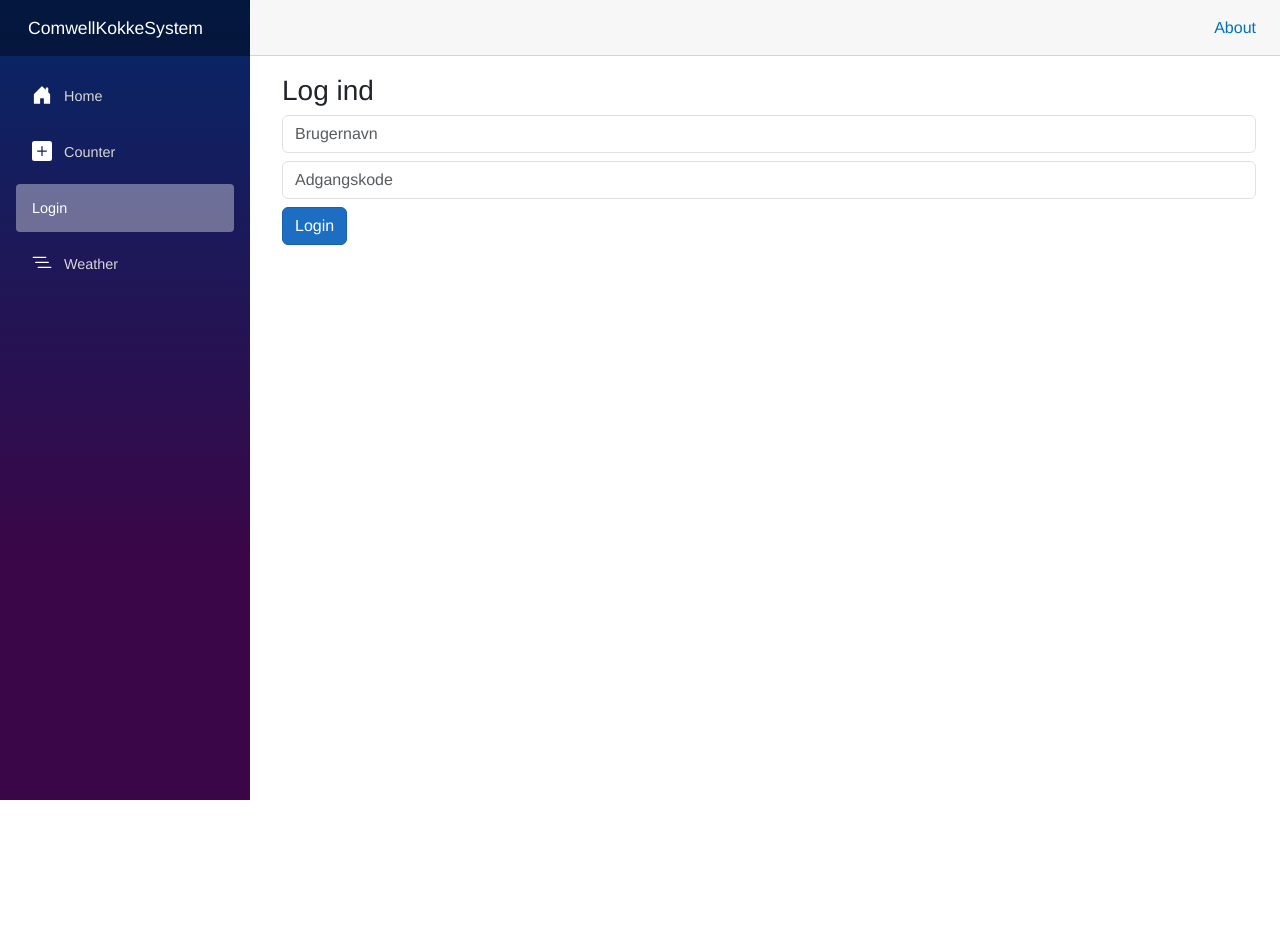
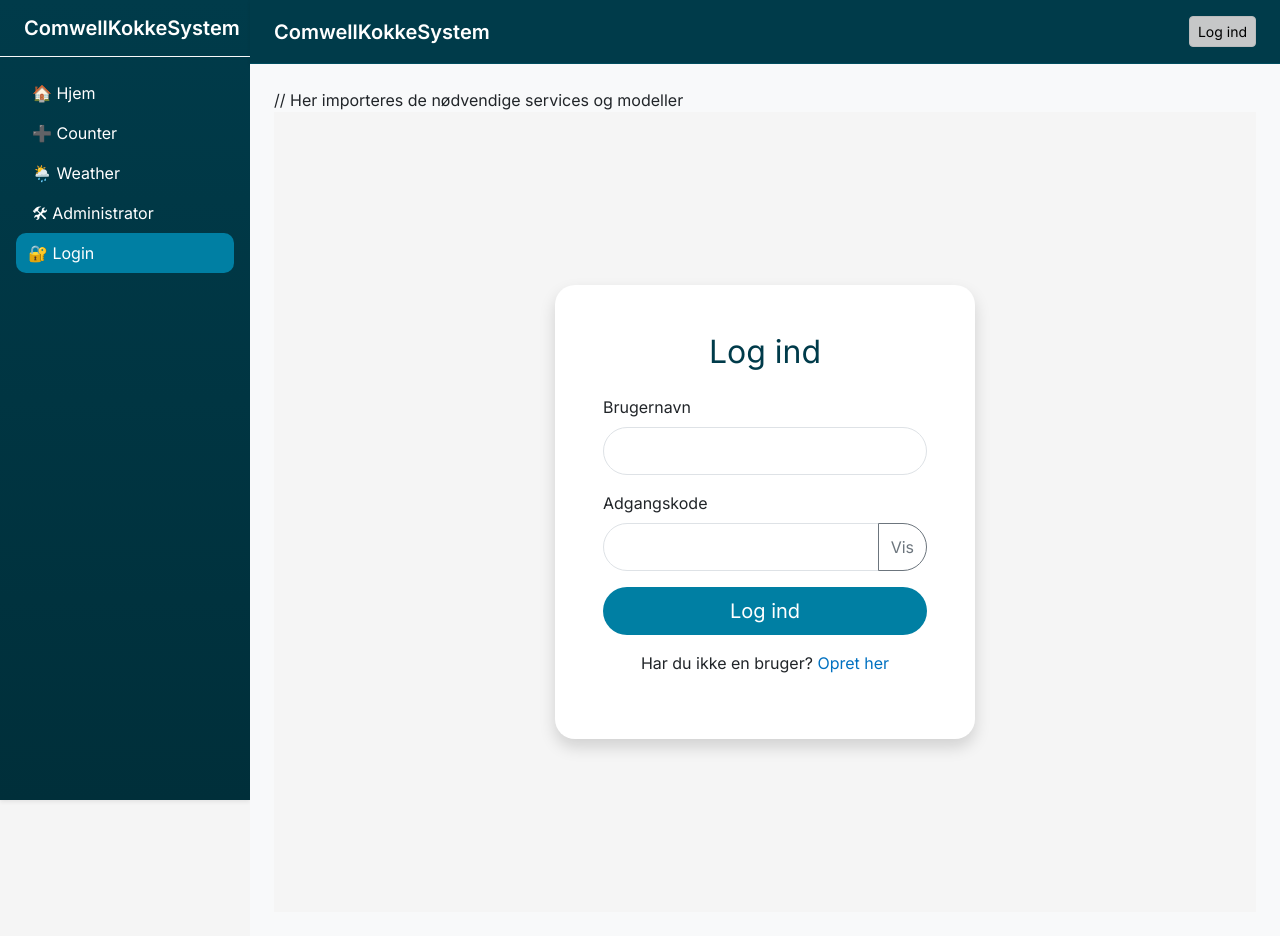
Before and after one commit to AwesomeBromonus/ComwellKokkeSystem, an ASP.NET Core app: page /login in a window 1280 px wide. Before the commit the page ends 800 px from the top, so only its background shows below. Run offline with ASP.NET Core 8, Linux system fonts and the light colour scheme; style sheets or scripts are compiled from the project's sources.

Commit message:
login fikset

```diff
--- a/ComwellKokkeSystem/Layout/MainLayout.razor
+++ b/ComwellKokkeSystem/Layout/MainLayout.razor
@@ -1,16 +1,55 @@
 @inherits LayoutComponentBase
-<div class="page">
-    <div class="sidebar">
+@inject UserState UserState
+@inject NavigationManager NavManager
+@implements IDisposable
+
+<div class="d-flex">
+    <div>
         <NavMenu />
     </div>
 
-    <main>
-        <div class="top-row px-4">
-            <a href="https://learn.microsoft.com/aspnet/core/" target="_blank">About</a>
+    <div class="flex-grow-1">
+        <!-- Topbar -->
+        <div class="d-flex justify-content-between align-items-center px-4 py-3 shadow-sm text-white"
+             style="background-color: #003b4a; border-bottom: 1px solid #004d5e;">
+            <h5 class="m-0 fw-semibold">ComwellKokkeSystem</h5>
+
+            @if (UserState.IsLoggedIn)
+            {
+                <div class="d-flex align-items-center gap-3">
+                    <span class="fw-semibold">
+                        <i class="bi bi-person-fill"></i> @UserState.Username (@UserState.Role)
+                    </span>
+                    <button class="btn btn-sm btn-outline-light" @onclick="Logout">Log ud</button>
+                </div>
+            }
+            else
+            {
+                <NavLink href="/login" class="btn btn-sm btn-light">Log ind</NavLink>
+            }
         </div>
 
-        <article class="content px-4">
+        <!-- Main content -->
+        <div class="p-4" style="background-color: #f8f9fa; min-height: 100vh;">
             @Body
-        </article>
-    </main>
+        </div>
+    </div>
 </div>
+
+@code {
+    private void Logout()
+    {
+        UserState.Logout();
+        NavManager.NavigateTo("/");
+    }
+
+    protected override void OnInitialized()
+    {
+        UserState.OnChange += StateHasChanged;
+    }
+
+    public void Dispose()
+    {
+        UserState.OnChange -= StateHasChanged;
+    }
+}
--- a/ComwellKokkeSystem/Layout/NavMenu.razor
+++ b/ComwellKokkeSystem/Layout/NavMenu.razor
@@ -1,44 +1,64 @@
-<div class="top-row ps-3 navbar navbar-dark">
-    <div class="container-fluid">
-        <a class="navbar-brand" href="">ComwellKokkeSystem</a>
-        <button title="Navigation menu" class="navbar-toggler" @onclick="ToggleNavMenu">
-            <span class="navbar-toggler-icon"></span>
-        </button>
+@inject NavigationManager NavManager
+@inject UserState UserState
+@implements IDisposable
+
+<div class="sidebar vh-100 shadow-sm" style="width: 250px; background: linear-gradient(180deg, #003b4a 0%, #002f3a 100%);">
+    <div class="px-4 py-3 border-bottom border-light">
+        <h5 class="m-0 text-white fw-semibold">ComwellKokkeSystem</h5>
     </div>
-</div>
 
-<div class="@NavMenuCssClass nav-scrollable" @onclick="ToggleNavMenu">
-    <nav class="nav flex-column">
-        <div class="nav-item px-3">
-            <NavLink class="nav-link" href="" Match="NavLinkMatch.All">
-                <span class="bi bi-house-door-fill-nav-menu" aria-hidden="true"></span> Home
+    <nav class="nav flex-column mt-3 px-3">
+        <NavLink class="nav-link text-white" href="" Match="NavLinkMatch.All">
+            🏠 Hjem
+        </NavLink>
+        <NavLink class="nav-link text-white" href="/counter">
+            ➕ Counter
+        </NavLink>
+        <NavLink class="nav-link text-white" href="/weather">
+            🌦️ Weather
+        </NavLink>
+        <NavLink class="nav-link text-white" href="/administrator">
+            🛠 Administrator
+        </NavLink>
+
+        @if (UserState.IsLoggedIn && UserState.Role?.ToLower() == "elev")
+        {
+            <NavLink class="nav-link text-white" href="/elevatorblik">
+                🎓 Elev Overblik
             </NavLink>
-        </div>
-        <div class="nav-item px-3">
-            <NavLink class="nav-link" href="counter">
-                <span class="bi bi-plus-square-fill-nav-menu" aria-hidden="true"></span> Counter
+        }
+
+        @if (!UserState.IsLoggedIn)
+        {
+            <NavLink class="nav-link text-white" href="/login">
+                🔐 Login
             </NavLink>
-        </div>
-        <div class="nav-item px-3">
-            <NavLink class="nav-link" href="login">
-                <span class="oi oi-account-login" aria-hidden="true"></span> Login
-            </NavLink>
-        </div>
-        <div class="nav-item px-3">
-            <NavLink class="nav-link" href="weather">
-                <span class="bi bi-list-nested-nav-menu" aria-hidden="true"></span> Weather
-            </NavLink>
-        </div>
+        }
+        else
+        {
+            <hr class="text-white my-3" />
+            <div class="text-white small mb-2">
+                Logget ind som <strong>@UserState.Username</strong> (@UserState.Role)
+            </div>
+            <button class="btn btn-sm btn-outline-light w-100" @onclick="Logout">Log ud</button>
+        }
     </nav>
 </div>
 
 @code {
-    private bool collapseNavMenu = true;
+    protected override void OnInitialized()
+    {
+        UserState.OnChange += StateHasChanged;
+    }
 
-    private string? NavMenuCssClass => collapseNavMenu ? "collapse" : null;
+    public void Dispose()
+    {
+        UserState.OnChange -= StateHasChanged;
+    }
 
-    private void ToggleNavMenu()
+    private void Logout()
     {
-        collapseNavMenu = !collapseNavMenu;
+        UserState.Logout();
+        NavManager.NavigateTo("/");
     }
 }
--- a/ComwellKokkeSystem/Pages/Login.razor
+++ b/ComwellKokkeSystem/Pages/Login.razor
@@ -1,32 +1,91 @@
-@page "/login"
+@page "/login" // Denne side tilgås på URL'en /login
+
+// Her importeres de nødvendige services og modeller
 @inject IAuthService AuthService
 @inject NavigationManager NavManager
+@inject UserState UserState
 @using Modeller
 
-<h3>Log ind</h3>
+<!-- Login-layoutet: centreret boks med felter -->
+<div class="d-flex justify-content-center align-items-center" style="min-height: 100vh; background-color: #f5f5f5;">
+    <div class="p-5 shadow" style="background-color: white; border-radius: 20px; width: 100%; max-width: 420px;">
+        <h2 class="text-center mb-4" style="color: #003b4a;">Log ind</h2>
 
+        <!-- Loginformular der kalder HandleLogin ved submit -->
         <EditForm Model="@login" OnValidSubmit="@HandleLogin">
-    <InputText @bind-Value="login.Username" placeholder="Brugernavn" class="form-control mb-2" />
-    <InputText @bind-Value="login.Password" type="password" placeholder="Adgangskode" class="form-control mb-2" />
-    <button type="submit" class="btn btn-primary">Login</button>
+            <DataAnnotationsValidator />
+            <ValidationSummary />
+
+            <!-- Brugernavn -->
+            <div class="form-group mb-3">
+                <label class="form-label">Brugernavn</label>
+                <InputText @bind-Value="login.Username" class="form-control form-control-lg rounded-pill" />
+            </div>
+
+            <!-- Adgangskode med toggle-funktion -->
+            <div class="form-group mb-3">
+                <label class="form-label">Adgangskode</label>
+                <div class="input-group">
+                    <InputText @bind-Value="login.Password" class="form-control form-control-lg rounded-start-pill"
+                               type="@passwordInputType" />
+                    <button class="btn btn-outline-secondary rounded-end-pill" type="button"
+                            @onclick="TogglePasswordVisibility">
+                        @(showPassword ? "Skjul" : "Vis")
+                    </button>
+                </div>
+            </div>
+
+            <!-- Login-knap -->
+            <button class="btn btn-lg btn-block w-100 text-white" style="background-color: #007fa3; border-radius: 50px;" type="submit">
+                Log ind
+            </button>
         </EditForm>
 
+        <!-- Fejlbesked vises hvis login fejler -->
         @if (!string.IsNullOrEmpty(message))
         {
-    <p>@message</p>
+            <div class="alert alert-danger mt-3">@message</div>
         }
 
+        <!-- Link til registrering -->
+        <div class="text-center mt-3">
+            <p>Har du ikke en bruger? <a href="/register" class="text-decoration-none">Opret her</a></p>
+        </div>
+    </div>
+</div>
+
 @code {
-    private LoginModel login = new();
-    private string message = "";
+    private LoginModel login = new(); // Holder brugernavn og adgangskode
+    private string message = ""; // Besked til brugeren
+    private bool showPassword = false; // Om adgangskoden skal vises
 
+    // Ændrer typen på adgangskode-feltet
+    private string passwordInputType => showPassword ? "text" : "password";
+
+    private void TogglePasswordVisibility()
+    {
+        showPassword = !showPassword;
+    }
+
+    // Login-funktion kaldet når formularen submitter
     private async Task HandleLogin()
     {
+        message = "";
+
         var success = await AuthService.Login(login);
+
         if (success)
         {
-            message = "Login lykkedes!";
+            // Hvis brugeren er admin, send til admin-side
+            if (UserState.Role?.ToLower() == "admin")
+            {
+                NavManager.NavigateTo("/administrator");
+            }
+            else
+            {
+                // Ellers send til forsiden (eller elev-sider)
                 NavManager.NavigateTo("/");
+            }
         }
         else
         {
--- a/ComwellKokkeSystem/Service/IElevplanService.cs
+++ b/ComwellKokkeSystem/Service/IElevplanService.cs
@@ -1,4 +1,4 @@
-using Modeller;
+/*using Modeller;
 
 // IElevplanService.cs
 public interface IElevplanService
@@ -35,3 +35,5 @@ public class ElevplanService : IElevplanService
 	public async Task DeleteElevplanAsync(int id) =>
 		await _http.DeleteAsync($"api/elevplan/{id}");
 }
+
+*/
--- a/ComwellKokkeSystem/wwwroot/css/app.css
+++ b/ComwellKokkeSystem/wwwroot/css/app.css
@@ -112,3 +112,13 @@ code {
 .form-floating > .form-control-plaintext:focus::placeholder, .form-floating > .form-control:focus::placeholder {
     text-align: start;
 }
+
+.nav-link.active {
+    background-color: #007fa3;
+    border-radius: 10px;
+    padding-left: 12px;
+}
+
+.sidebar {
+    background: linear-gradient(to bottom right, #003b4a, #002732);
+}
--- a/ComwellKokkeSystem/wwwroot/index.html
+++ b/ComwellKokkeSystem/wwwroot/index.html
@@ -1,15 +1,30 @@
 <!DOCTYPE html>
-<html lang="en">
+<html lang="da">
 
 <head>
     <meta charset="utf-8" />
     <meta name="viewport" content="width=device-width, initial-scale=1.0" />
     <title>ComwellKokkeSystem</title>
     <base href="/" />
-    <link rel="stylesheet" href="lib/bootstrap/dist/css/bootstrap.min.css" />
+
+    <!-- Google Font -->
+    <link href="https://fonts.googleapis.com/css2?family=Inter:wght@400;600&display=swap" rel="stylesheet">
+
+    <!-- Bootstrap 5 -->
+    <link href="https://cdn.jsdelivr.net/npm/bootstrap@5.3.2/dist/css/bootstrap.min.css" rel="stylesheet">
+    <script src="https://cdn.jsdelivr.net/npm/bootstrap@5.3.2/dist/js/bootstrap.bundle.min.js"></script>
+
+    <!-- Blazor styles -->
     <link rel="stylesheet" href="css/app.css" />
+    <link rel="stylesheet" href="ComwellKokkeSystem.styles.css" />
     <link rel="icon" type="image/png" href="favicon.png" />
-    <link href="ComwellKokkeSystem.styles.css" rel="stylesheet" />
+
+    <style>
+        body {
+            font-family: 'Inter', sans-serif;
+            background-color: #f5f5f5;
+        }
+    </style>
 </head>
 
 <body>
@@ -26,7 +41,9 @@
         <a href="." class="reload">Reload</a>
         <span class="dismiss">🗙</span>
     </div>
+
     <script src="_framework/blazor.webassembly.js"></script>
 </body>
 
 </html>
+<link rel="stylesheet" href="https://cdn.jsdelivr.net/npm/bootstrap-icons@1.10.5/font/bootstrap-icons.css">
--- a/ComwellSystemAPI/Controllers/ElevplanController.cs
+++ b/ComwellSystemAPI/Controllers/ElevplanController.cs
@@ -1,4 +1,4 @@
-[ApiController]
+/*[ApiController]
 [Route("api/[controller]")]
 public class ElevplanController : ControllerBase
 {
@@ -42,3 +42,5 @@ public class ElevplanController : ControllerBase
 		return NoContent();
 	}
 }
+
+*/
--- /dev/null
+++ b/Modeller/LoginResponse.cs
@@ -0,0 +1,6 @@
+public class LoginResponse
+{
+    public int Id { get; set; }
+    public string Username { get; set; }
+    public string Role { get; set; }
+}
```
Also changed, not shown: ComwellKokkeSystem/Pages/Administrator.razor (added, +50 -0 lines), ComwellKokkeSystem/Pages/ElevOverblikk.razor (added, +60 -0 lines), ComwellKokkeSystem/Pages/Register.razor (added, +90 -0 lines), ComwellKokkeSystem/Program.cs (+8 -2 lines), ComwellKokkeSystem/Service/AuthService.cs (+27 -5 lines), ComwellKokkeSystem/Service/UserState.cs (added, +35 -0 lines), ComwellSystemAPI/Controllers/UserControllers.cs (+9 -8 lines), ComwellSystemAPI/Program.cs (+30 -8 lines), ComwellSystemAPI/Properties/launchSettings.json (+3 -12 lines), ComwellKokkeSystem/ComwellKokkeSystem.csproj, ComwellSystemAPI/ComwellSystemAPI.csproj. Lines whose indentation alone changed are shown as unchanged.
